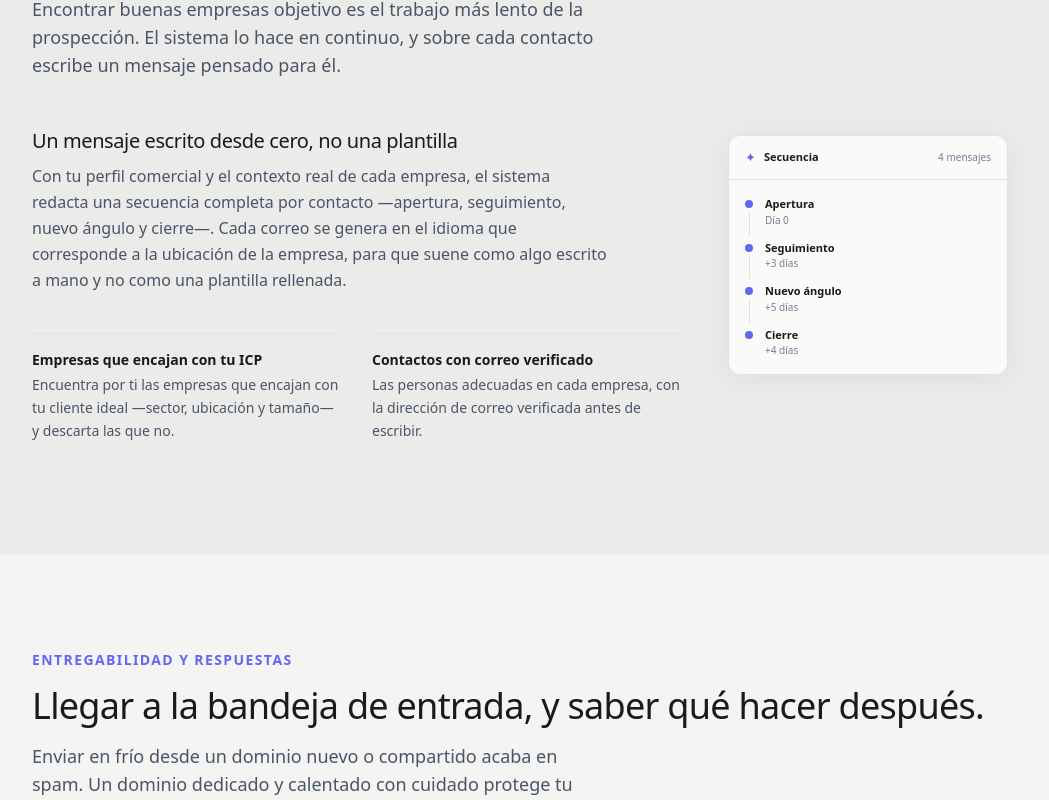
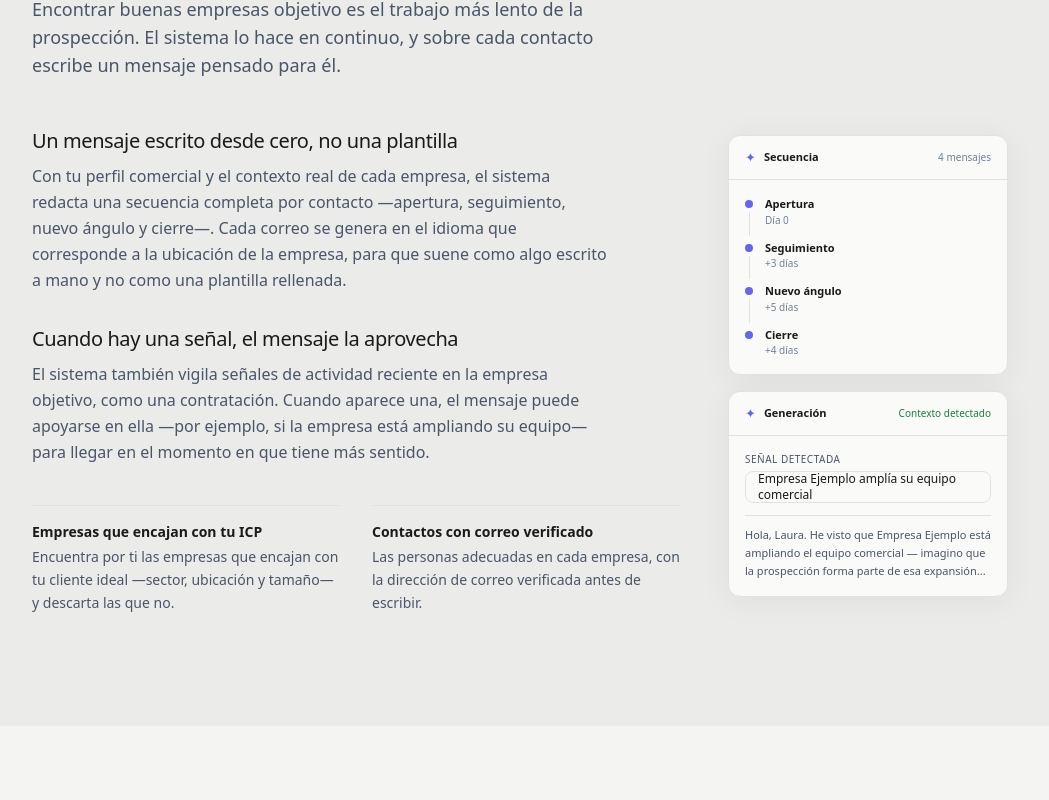
Before and after one commit to olserres-crypto/RevCognition, a Next.js app: page /producto in a window 1280 px wide. Shown: the part 2580-3380 px from the top of the page, without its empty margins (120-1169 px from the left). Built offline with nearby package versions, Linux system fonts and the light colour scheme; no server answers.

Commit message:
feat(b591): /producto — señales de compra (mockup señal→correo) + FAQ 5→7 cobertura

```diff
--- a/src/components/sections/Producto.tsx
+++ b/src/components/sections/Producto.tsx
@@ -96,6 +96,21 @@ function MockupSecuencia() {
             </div>
           </div>
         ))}
+      </div>
+    </MockupShell>
+  );
+}
+
+function MockupSenal() {
+  return (
+    <MockupShell icon="✦" title="Generación" meta={{ text: "Contexto detectado", tone: "success" }}>
+      <div className="p-4 flex flex-col gap-3">
+        <MockupRow label="Señal detectada" value="Empresa Ejemplo amplía su equipo comercial" />
+        <div className="text-[11px] text-[var(--color-slate)] leading-relaxed border-t border-[var(--color-border)] pt-2.5">
+          Hola, Laura. He visto que Empresa Ejemplo está ampliando el equipo
+          comercial — imagino que la prospección forma parte de esa
+          expansión...
+        </div>
       </div>
     </MockupShell>
   );
@@ -236,6 +251,14 @@ const faqs: Feature[] = [
   {
     title: "¿Qué cuesta?",
     body: "Un setup único de 50€ para dejar la cuenta lista, y luego pagas por prospecto trabajado: 1€ por cada prospecto nuevo al que se escribe. Un crédito se consume con el primer correo a un prospecto; los seguimientos de esa misma secuencia no gastan crédito extra, y un prospecto que descartas en la revisión nunca gasta crédito.",
+  },
+  {
+    title: "¿Funciona en mi sector o en mi país?",
+    body: "El sistema busca en continuo sobre bases de datos partner especializadas: para un solo perfil de cliente ideal —sector, ubicación y tamaño— puede haber más de 400.000 empresas candidatas. Y cada correo llega en el idioma que corresponde al país de quien lo recibe, así que la cobertura no depende del idioma que hables tú.",
+  },
+  {
+    title: "¿De dónde salen los datos de los contactos?",
+    body: "Los contactos salen de bases de datos partner especializadas en información profesional. Antes de escribir, cada dirección de correo se verifica para mantener el rebote bajo, y cada correo incluye una opción de baja: quien se da de baja no vuelve a recibir nada, en cumplimiento con la normativa.",
   },
 ];
 
@@ -400,6 +423,10 @@ export function Producto() {
             title: "Un mensaje escrito desde cero, no una plantilla",
             body: "Con tu perfil comercial y el contexto real de cada empresa, el sistema redacta una secuencia completa por contacto —apertura, seguimiento, nuevo ángulo y cierre—. Cada correo se genera en el idioma que corresponde a la ubicación de la empresa, para que suene como algo escrito a mano y no como una plantilla rellenada.",
           },
+          {
+            title: "Cuando hay una señal, el mensaje la aprovecha",
+            body: "El sistema también vigila señales de actividad reciente en la empresa objetivo, como una contratación. Cuando aparece una, el mensaje puede apoyarse en ella —por ejemplo, si la empresa está ampliando su equipo— para llegar en el momento en que tiene más sentido.",
+          },
         ]}
         oneLiners={[
           {
@@ -411,7 +438,12 @@ export function Producto() {
             body: "Las personas adecuadas en cada empresa, con la dirección de correo verificada antes de escribir.",
           },
         ]}
-        mockup={<MockupSecuencia />}
+        mockup={
+          <div className="flex flex-col gap-4">
+            <MockupSecuencia />
+            <MockupSenal />
+          </div>
+        }
       />
 
       <ThemeBlock
```
